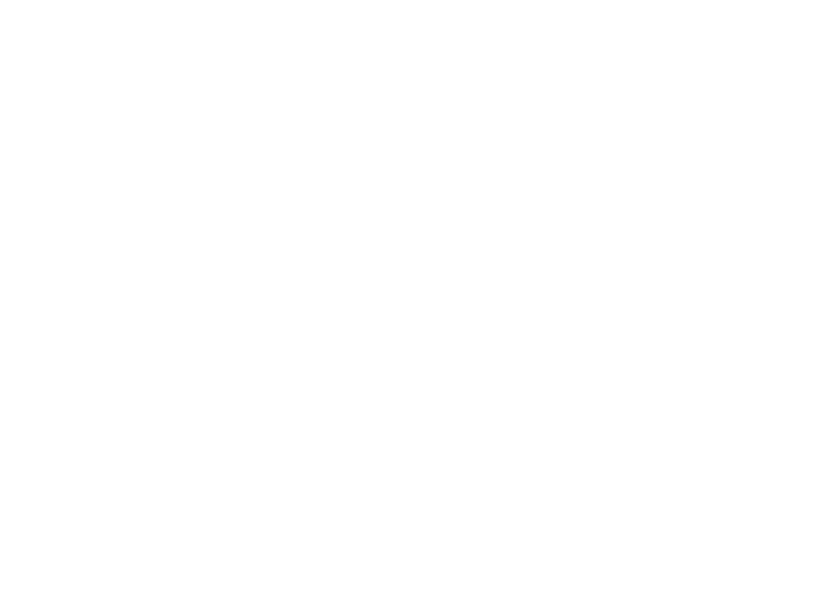
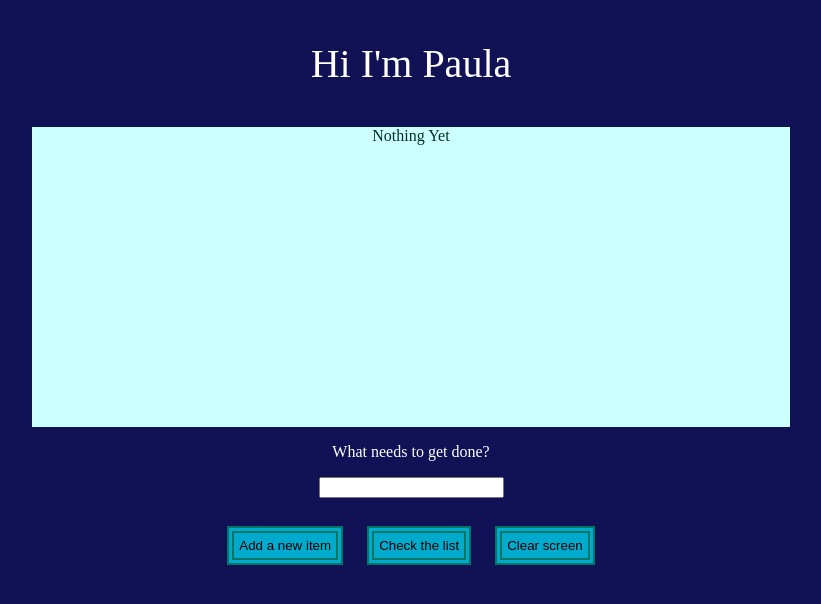
Before and after one commit to Jayj30pro/P.A.U.L.A., a plain HTML site: page P.A.U.L.A./index.html in a window 1280 px wide. Shown: the whole page, without its empty margins (229-1050 px from the left). Drawn offline with Linux system fonts and the light colour scheme.

Commit message:
List feature (#4)
* Update index.html

* Update index.html

* Update index.html

* Update index.html

* Update index.html

* Update index.html

* Update index.html

```diff
--- a/P.A.U.L.A./index.html
+++ b/P.A.U.L.A./index.html
@@ -17,12 +17,81 @@
     <head>
         <title> P.A.U.L.A. </title>
         <style>
+            body {
+                background-color: #115;
+                color: #FFF;
+            }
+            header {
+                font-size: 40px;
+            }
+           #work-area {
+            height: 300px;
+            width: 60%;
+            background-color: #CFF;
+            color: #032;
+
+           }
+           button {
+            padding: 5px;
+            margin: 10px;
+            border: 7px double #076;
+            color: #000;
+            background: #0AC;
+           }
         </style>
     </head>
     <body>
-        <div>
+        <header>
+            <p align="center">Hi I'm Paula</p>
+        </header>
+        <div align="center">
+            <div id="work-area">
+                <p id="contents"> Nothing Yet </p>
+            </div>
+            <p> What needs to get done? </p>
+            <input id="to-do" type="text"/>
+            <br/><br/>
+            <button onclick="addList()"> Add a new item </button>
+            <button onclick="getList()"> Check the list </button>
+            <button onclick="clearScreen()"> Clear screen </button>
         </div>
+        <br/><br/><br/><br/><br/>
         <script>
+            let doList = [];
+            let onScreen = document.getElementById("contents");
+            let doIt = document.getElementById("to-do");
+
+            function clearScreen() {
+                onScreen.innerHTML = "";
+            }
+
+            function addList() {
+                if (doIt.value == "") {
+                    onScreen.innerHTML = "I don't see anything";
+                }
+
+                else {
+                    doList.push(doIt.value);
+                    getList();
+                    doIt.value = "";
+                }
+            }
+
+            function getList() {
+                if (doList.length == 0) {
+                    onScreen.innerHTML = "We are just getting started";
+                }
+                else {
+                    let betterString = "";
+                    let dipList = [];
+                    for (let i =0; i < doList.length; i++) {
+                        dipList.push(doList[i]);
+                        dipList.push("<br/>");
+                        betterString = dipList.join(" ");
+                    }
+                    onScreen.innerHTML = betterString;
+                }
+            }
         </script>
     </body>
 </html>
```
